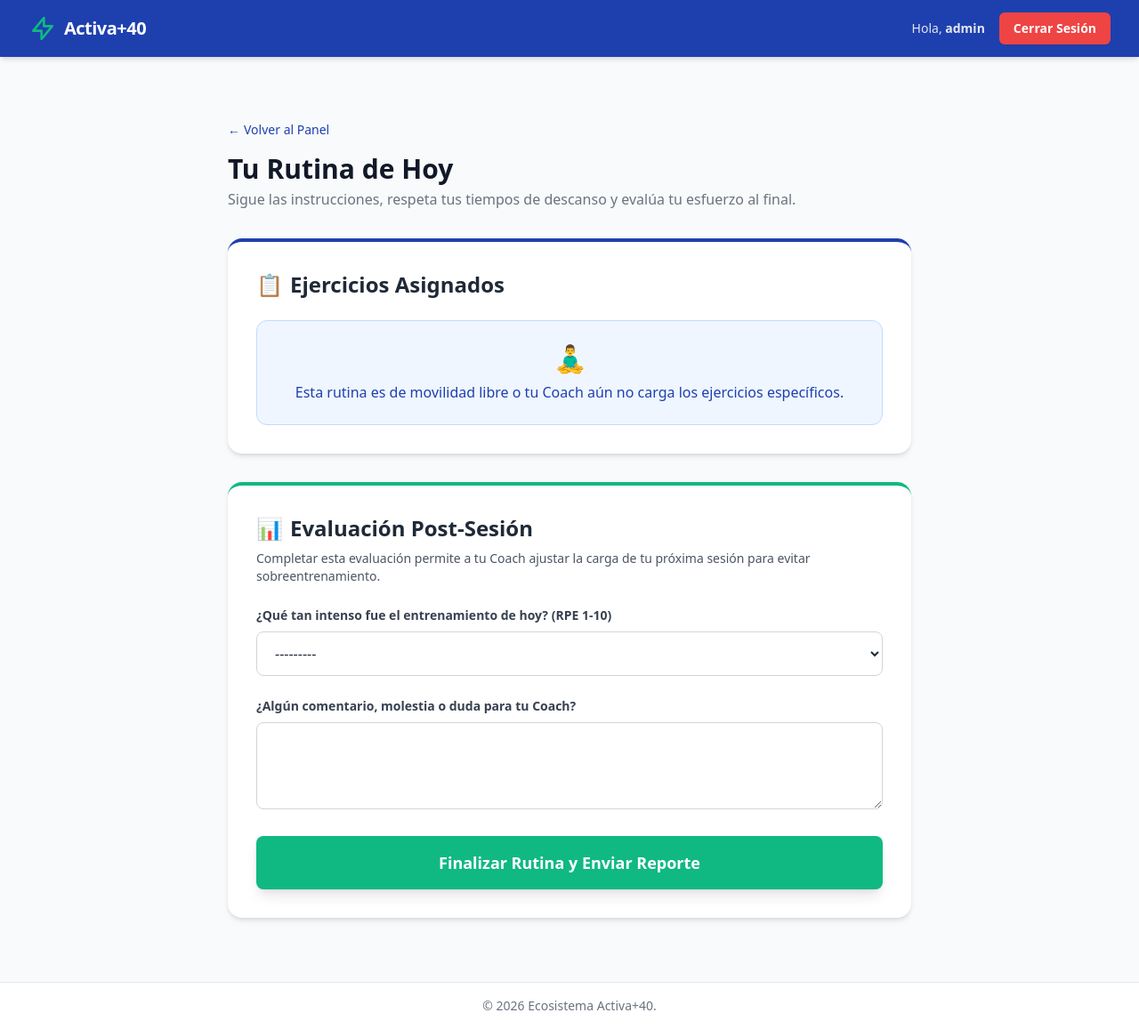
After one commit to ccolipan/mvp-activa-40, a Django app: page /entrenamiento/activa/ in a window 1280 px wide. The commit adds this page. Shown: the whole page at 89% size. Run offline with Django 5.2, Linux system fonts and the light colour scheme; a user stored in the database is signed in; data comes from the database, SQL or seed files in the repository; both versions use the stored data as it was after the commit; some libraries are stand-ins or nearby versions.

Commit message:
feat: implementacion de la pantalla de rutina y formulario RPE

```diff
--- a/core/urls.py
+++ b/core/urls.py
@@ -26,4 +26,7 @@ urlpatterns = [
     # Conectar todo el modulo de usuarios
     path('usuarios/', include('usuarios.urls')),
     path('triage/', include('triage.urls')),
+
+    # Conectar las rutinas
+    path('entrenamiento/', include('entrenamiento.urls')),
 ]
--- /dev/null
+++ b/entrenamiento/forms.py
@@ -0,0 +1,15 @@
+from django import forms
+from .models import Evaluacion_PostSesion
+
+class RPEForm(forms.ModelForm):
+    class Meta:
+        model = Evaluacion_PostSesion
+        fields = ['esfuerzo_rpe', 'comentario_usuario']
+        labels = {
+            'esfuerzo_rpe': '¿Qué tan intenso fue el entrenamiento de hoy? (RPE 1-10)',
+            'comentario_usuario': '¿Algún comentario, molestia o duda para tu Coach?'
+        }
+        widgets = {
+            'esfuerzo_rpe': forms.Select(attrs={'class': 'w-full px-4 py-3 rounded-lg border border-gray-300 focus:ring-2 focus:ring-activa-blue outline-none bg-white'}),
+            'comentario_usuario': forms.Textarea(attrs={'class': 'w-full px-4 py-3 rounded-lg border border-gray-300 focus:ring-2 focus:ring-activa-blue outline-none', 'rows': 3}),
+        }
--- /dev/null
+++ b/entrenamiento/urls.py
@@ -0,0 +1,6 @@
+from django.urls import path
+from . import views
+
+urlpatterns = [
+    path('activa/', views.mi_rutina, name='mi_rutina'),
+]
--- a/entrenamiento/views.py
+++ b/entrenamiento/views.py
@@ -1,3 +1,29 @@
-from django.shortcuts import render
+from django.shortcuts import render, redirect
+from django.contrib.auth.decorators import login_required
+from .models import Rutina
+from .forms import RPEForm
 
-# Create your views here.
+@login_required
+def mi_rutina(request):
+    # Buscamos la rutina asignada a este usuario que aún no esté completada
+    rutina = Rutina.objects.filter(usuario=request.user, completada=False).first()
+
+    if request.method == 'POST':
+        form = RPEForm(request.POST)
+        if form.is_valid():
+            # Guardamos la evaluación
+            evaluacion = form.save(commit=False)
+            evaluacion.rutina = rutina
+            evaluacion.save()
+
+            # ¡Marcar la rutina como completada!
+            rutina.completada = True
+            rutina.save()
+            return redirect('dashboard')
+    else:
+        form = RPEForm()
+
+    return render(request, 'rutina_activa.html', {
+        'rutina': rutina,
+        'form': form
+    })
--- /dev/null
+++ b/templates/rutina_activa.html
@@ -0,0 +1,65 @@
+{% extends 'base.html' %}
+
+{% block content %}
+<div class="max-w-3xl mx-auto py-10">
+
+    <div class="mb-8">
+        <a href="{% url 'dashboard' %}" class="text-activa-blue hover:underline text-sm flex items-center gap-1 mb-4">
+            <span>←</span> Volver al Panel
+        </a>
+        <h1 class="text-3xl font-bold text-gray-900">Tu Rutina de Hoy</h1>
+        <p class="text-gray-500 mt-1">Sigue las instrucciones, respeta tus tiempos de descanso y evalúa tu esfuerzo al final.</p>
+    </div>
+
+    <div class="bg-white p-6 md:p-8 rounded-2xl shadow-md mb-8 border-t-4 border-activa-blue">
+        <h2 class="text-2xl font-bold mb-6 flex items-center gap-2">
+            <span>📋</span> Ejercicios Asignados
+        </h2>
+
+        {% if rutina.detalles.all %}
+            <div class="space-y-4">
+                {% for detalle in rutina.detalles.all %}
+                <div class="p-4 border border-gray-100 rounded-xl bg-gray-50 flex flex-col md:flex-row md:justify-between md:items-center gap-2">
+                    <div>
+                        <h3 class="font-bold text-gray-800 text-lg">{{ detalle.ejercicio.nombre }}</h3>
+                        <p class="text-sm text-gray-500">Grupo Muscular: {{ detalle.ejercicio.grupo_muscular }}</p>
+                    </div>
+                    <div class="bg-white px-4 py-2 rounded-lg border border-gray-200 text-center shadow-sm">
+                        <span class="block font-black text-activa-blue text-xl">{{ detalle.series }} x {{ detalle.repeticiones }}</span>
+                        <span class="text-xs text-gray-500 uppercase tracking-wide">Series / Reps</span>
+                    </div>
+                </div>
+                {% endfor %}
+            </div>
+        {% else %}
+            <div class="bg-blue-50 border border-blue-200 p-6 rounded-xl text-center">
+                <span class="text-3xl block mb-2">🧘‍♂️</span>
+                <p class="text-blue-800">Esta rutina es de movilidad libre o tu Coach aún no carga los ejercicios específicos.</p>
+            </div>
+        {% endif %}
+    </div>
+
+    <div class="bg-white p-6 md:p-8 rounded-2xl shadow-md border-t-4 border-activa-accent">
+        <h2 class="text-2xl font-bold mb-2 flex items-center gap-2">
+            <span>📊</span> Evaluación Post-Sesión
+        </h2>
+        <p class="text-gray-600 mb-6 text-sm">Completar esta evaluación permite a tu Coach ajustar la carga de tu próxima sesión para evitar sobreentrenamiento.</p>
+
+        <form method="POST" class="space-y-6">
+            {% csrf_token %}
+
+            {% for field in form %}
+                <div>
+                    <label class="block text-sm font-bold text-gray-700 mb-2">{{ field.label }}</label>
+                    {{ field }}
+                </div>
+            {% endfor %}
+
+            <button type="submit" class="w-full bg-activa-accent text-white font-bold py-4 px-4 rounded-lg hover:bg-green-600 transition duration-300 shadow-lg text-lg mt-4">
+                Finalizar Rutina y Enviar Reporte
+            </button>
+        </form>
+    </div>
+
+</div>
+{% endblock %}
```
Also changed, not shown: templates/dashboard.html (+7 -3 lines), db.sqlite3.
